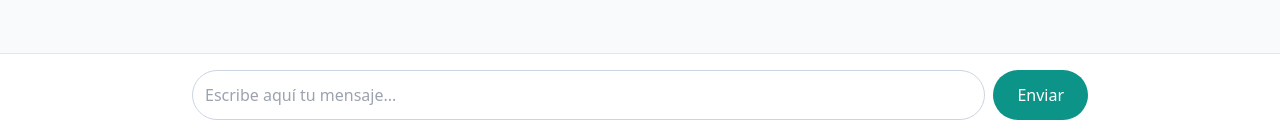
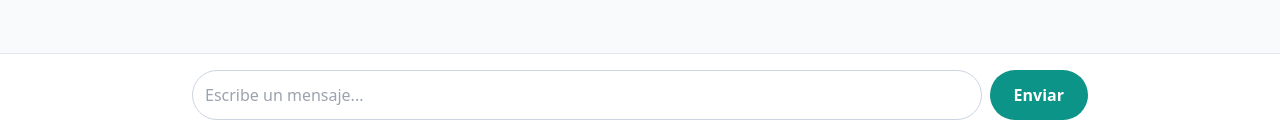
Before and after one commit to a2zrealestateinvestments-prog/LUMA--Reconecta, a React (Vite) app: page / in a window 1280 px wide. Shown: the part 664-797 px from the top of the page. Built offline with nearby package versions, Linux system fonts and the light colour scheme; no server answers.

Commit message:
Update App.tsx

```diff
--- a/src/App.tsx
+++ b/src/App.tsx
@@ -8,8 +8,8 @@ export default function App() {
   const [loading, setLoading] = useState(false);
   const messagesEndRef = useRef<null | HTMLDivElement>(null);
 
-  // Reemplaza esto con tu llave de Google AI Studio
-  const API_KEY = "TU_API_KEY_AQUI";
+  // Esto jala tu llave de forma segura desde los Secrets de GitHub
+  const API_KEY = import.meta.env.VITE_GEMINI_API_KEY;
 
   const scrollToBottom = () => {
     messagesEndRef.current?.scrollIntoView({ behavior: "smooth" });
@@ -46,37 +46,37 @@ export default function App() {
 
   return (
     <div className="flex flex-col h-screen bg-slate-50 font-sans">
-      {/* Header */}
+      {/* Encabezado */}
       <header className="bg-teal-600 text-white p-4 shadow-md text-center">
-        <h1 className="text-xl font-bold italic">Luma Reconecta</h1>
+        <h1 className="text-xl font-bold italic text-white">Luma Reconecta</h1>
       </header>
 
-      {/* Chat Area */}
+      {/* Área de Chat */}
       <div className="flex-1 overflow-y-auto p-4 space-y-4">
         {messages.map((m, i) => (
           <div key={i} className={`flex ${m.role === 'user' ? 'justify-end' : 'justify-start'}`}>
-            <div className={`max-w-[80%] p-3 rounded-2xl shadow-sm ${m.role === 'user' ? 'bg-teal-500 text-white' : 'bg-white text-slate-700 border border-slate-200'}`}>
+            <div className={`max-w-[85%] p-3 rounded-2xl shadow-sm ${m.role === 'user' ? 'bg-teal-500 text-white' : 'bg-white text-slate-700 border border-slate-200'}`}>
               {m.text}
             </div>
           </div>
         ))}
-        {loading && <div className="text-slate-400 text-sm italic">Luma está pensando...</div>}
+        {loading && <div className="text-slate-400 text-sm italic ml-2">Luma está escribiendo...</div>}
         <div ref={messagesEndRef} />
       </div>
 
-      {/* Input Area */}
+      {/* Área de Entrada */}
       <div className="p-4 bg-white border-t border-slate-200">
         <div className="flex gap-2 max-w-4xl mx-auto">
           <input
-            className="flex-1 p-3 border border-slate-300 rounded-full focus:outline-none focus:border-teal-500"
+            className="flex-1 p-3 border border-slate-300 rounded-full focus:outline-none focus:border-teal-500 text-slate-700"
             value={input}
             onChange={(e) => setInput(e.target.value)}
             onKeyPress={(e) => e.key === 'Enter' && sendMessage()}
-            placeholder="Escribe aquí tu mensaje..."
+            placeholder="Escribe un mensaje..."
           />
           <button
             onClick={sendMessage}
-            className="bg-teal-600 text-white px-6 py-2 rounded-full hover:bg-teal-700 transition-colors"
+            className="bg-teal-600 text-white px-6 py-2 rounded-full hover:bg-teal-700 transition-colors font-semibold"
           >
             Enviar
           </button>
```
